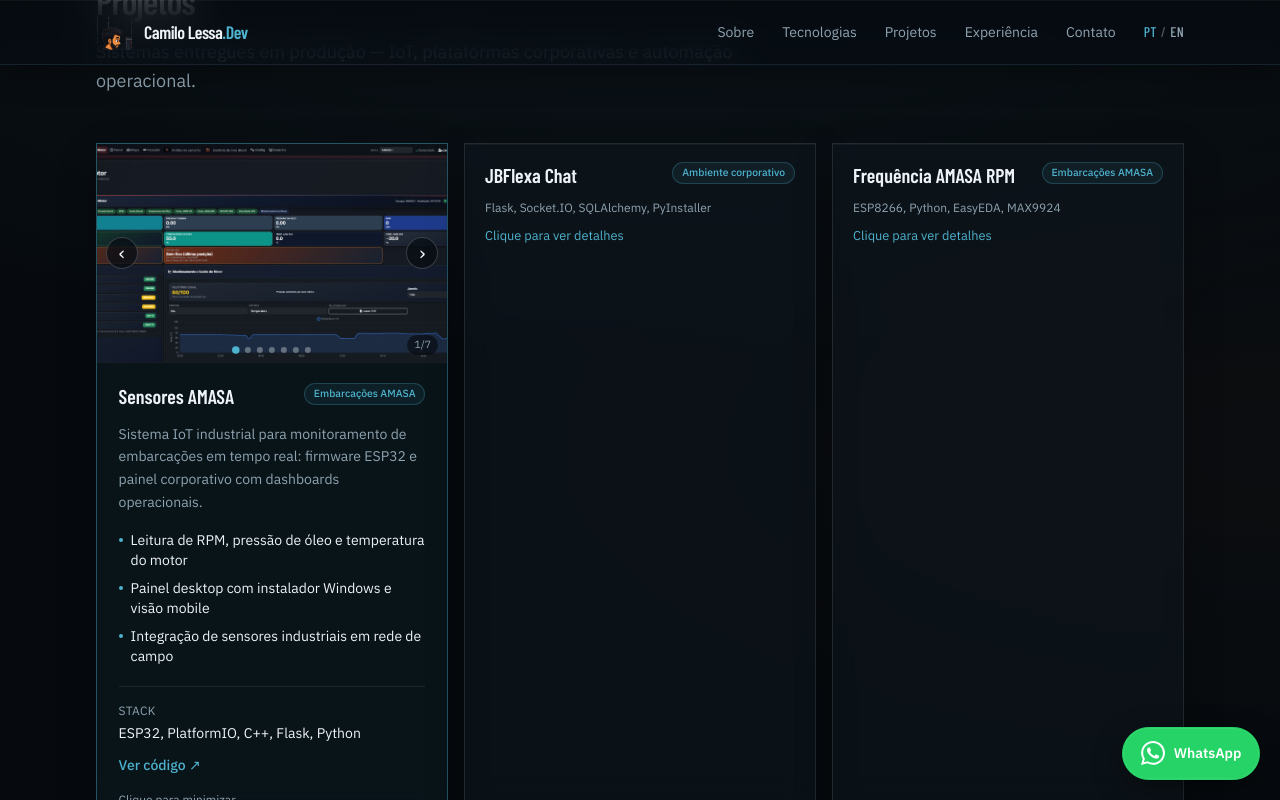
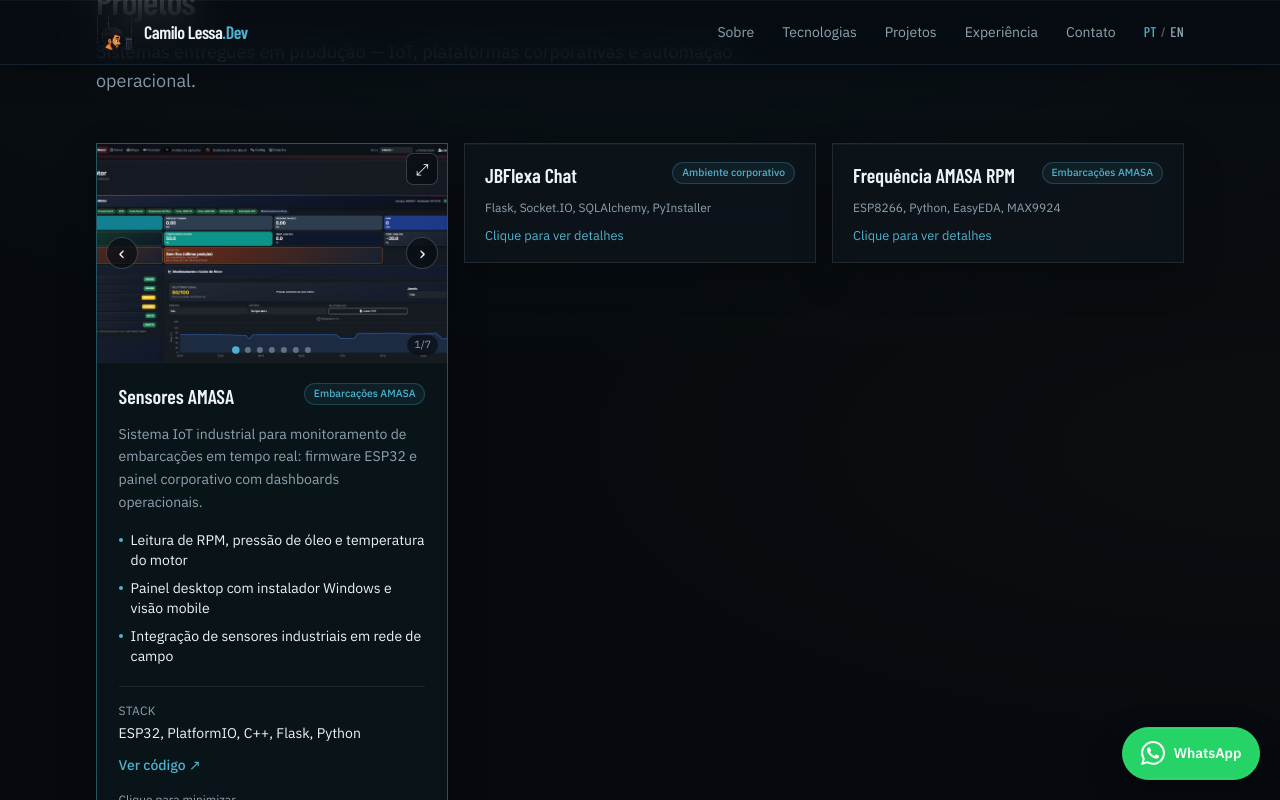
Before and after one commit to camilomelo8428/portfolio-camilo, a Next.js app: page /portfolio-camilo/ in a window 1280 px wide. Both pictures are taken after a click on the button 272 px from the left and 2754 px from the top of the page. Shown: the part 2354-3154 px from the top of the page. Built offline with nearby package versions, Linux system fonts and the light colour scheme.

Commit message:
fix: cards independentes ao expandir e lightbox para ampliar imagens

```diff
--- a/src/app/globals.css
+++ b/src/app/globals.css
@@ -898,7 +898,8 @@ body {
 }
 
 .project-card {
-  height: 100%;
+  align-self: start;
+  height: auto;
   overflow: hidden;
   border: 1px solid rgba(238, 243, 247, 0.1);
   background: rgba(16, 24, 32, 0.55);
@@ -931,6 +932,132 @@ body {
 
 .project-card--open .project-card__media {
   aspect-ratio: 16 / 10;
+}
+
+.project-gallery__expand {
+  position: absolute;
+  top: 0.55rem;
+  right: 0.55rem;
+  z-index: 3;
+  display: flex;
+  height: 2rem;
+  width: 2rem;
+  align-items: center;
+  justify-content: center;
+  border: 1px solid rgba(238, 243, 247, 0.2);
+  border-radius: 0.45rem;
+  background: rgba(8, 13, 18, 0.78);
+  color: var(--ink);
+  font-size: 1rem;
+  line-height: 1;
+  transition:
+    background-color 0.2s ease,
+    border-color 0.2s ease,
+    color 0.2s ease;
+}
+
+.project-gallery__expand:hover {
+  border-color: rgba(78, 179, 207, 0.5);
+  background: rgba(78, 179, 207, 0.2);
+  color: var(--steel);
+}
+
+.project-gallery__image-btn {
+  display: block;
+  width: 100%;
+  height: 100%;
+  padding: 0;
+  border: 0;
+  background: transparent;
+  cursor: default;
+}
+
+.project-card__media--gallery .project-gallery__image-btn {
+  cursor: zoom-in;
+}
+
+.project-lightbox {
+  position: fixed;
+  inset: 0;
+  z-index: 100;
+  display: flex;
+  align-items: center;
+  justify-content: center;
+  padding: 1.5rem;
+  background: rgba(4, 8, 12, 0.92);
+  backdrop-filter: blur(8px);
+}
+
+.project-lightbox__figure {
+  display: flex;
+  max-width: min(96vw, 1400px);
+  max-height: 90vh;
+  flex-direction: column;
+  align-items: center;
+  gap: 0.75rem;
+  margin: 0;
+}
+
+.project-lightbox__image {
+  max-width: 100%;
+  max-height: calc(90vh - 2rem);
+  border: 1px solid rgba(78, 179, 207, 0.25);
+  border-radius: 0.5rem;
+  object-fit: contain;
+  box-shadow: 0 24px 80px rgba(0, 0, 0, 0.55);
+}
+
+.project-lightbox__caption {
+  font-size: 0.85rem;
+  color: var(--ink-muted);
+}
+
+.project-lightbox__close {
+  position: absolute;
+  top: 1rem;
+  right: 1rem;
+  z-index: 2;
+  display: flex;
+  height: 2.5rem;
+  width: 2.5rem;
+  align-items: center;
+  justify-content: center;
+  border: 1px solid rgba(238, 243, 247, 0.2);
+  border-radius: 999px;
+  background: rgba(8, 13, 18, 0.85);
+  color: var(--ink);
+  font-size: 1.5rem;
+  line-height: 1;
+}
+
+.project-lightbox__nav {
+  position: absolute;
+  top: 50%;
+  z-index: 2;
+  display: flex;
+  height: 2.75rem;
+  width: 2.75rem;
+  transform: translateY(-50%);
+  align-items: center;
+  justify-content: center;
+  border: 1px solid rgba(238, 243, 247, 0.2);
+  border-radius: 999px;
+  background: rgba(8, 13, 18, 0.85);
+  color: var(--ink);
+  font-size: 1.5rem;
+  line-height: 1;
+}
+
+.project-lightbox__nav--prev {
+  left: 1rem;
+}
+
+.project-lightbox__nav--next {
+  right: 1rem;
+}
+
+.projects-grid {
+  align-items: start;
 }
 
 .project-gallery__nav {
--- a/src/components/ProjectGallery.tsx
+++ b/src/components/ProjectGallery.tsx
@@ -1,6 +1,6 @@
 "use client";
 
-import { useState } from "react";
+import { useCallback, useEffect, useState, type MouseEvent } from "react";
 import { assetUrl } from "@/lib/assets";
 
 type ProjectGalleryProps = {
@@ -8,17 +8,142 @@ type ProjectGalleryProps = {
   alt: string;
   /** Se false, mostra so a capa sem controles. */
   interactive?: boolean;
+  expandImageLabel?: string;
+  closeLightboxLabel?: string;
 };
 
 /**
- * Galeria do projeto: capa unica ou carrossel com navegacao.
+ * Lightbox fullscreen para visualizar imagens ampliadas.
+ */
+function ImageLightbox({
+  images,
+  alt,
+  startIndex,
+  closeLabel,
+  onClose,
+}: {
+  images: string[];
+  alt: string;
+  startIndex: number;
+  closeLabel: string;
+  onClose: () => void;
+}) {
+  const [index, setIndex] = useState(startIndex);
+  const total = images.length;
+  const current = images[index] ?? images[0];
+
+  const goPrevious = useCallback(() => {
+    setIndex((previous) => (previous - 1 + total) % total);
+  }, [total]);
+
+  const goNext = useCallback(() => {
+    setIndex((previous) => (previous + 1) % total);
+  }, [total]);
+
+  useEffect(() => {
+    const onKeyDown = (event: KeyboardEvent) => {
+      if (event.key === "Escape") {
+        onClose();
+      }
+      if (event.key === "ArrowLeft") {
+        goPrevious();
+      }
+      if (event.key === "ArrowRight") {
+        goNext();
+      }
+    };
+
+    document.body.style.overflow = "hidden";
+    window.addEventListener("keydown", onKeyDown);
+    return () => {
+      document.body.style.overflow = "";
+      window.removeEventListener("keydown", onKeyDown);
+    };
+  }, [goNext, goPrevious, onClose]);
+
+  if (!current) {
+    return null;
+  }
+
+  return (
+    <div
+      className="project-lightbox"
+      role="dialog"
+      aria-modal="true"
+      aria-label={alt}
+      onClick={onClose}
+    >
+      <button
+        type="button"
+        className="project-lightbox__close"
+        aria-label={closeLabel}
+        onClick={(event) => {
+          event.stopPropagation();
+          onClose();
+        }}
+      >
+        ×
+      </button>
+
+      {total > 1 ? (
+        <>
+          <button
+            type="button"
+            className="project-lightbox__nav project-lightbox__nav--prev"
+            aria-label="Imagem anterior"
+            onClick={(event) => {
+              event.stopPropagation();
+              goPrevious();
+            }}
+          >
+            ‹
+          </button>
+          <button
+            type="button"
+            className="project-lightbox__nav project-lightbox__nav--next"
+            aria-label="Proxima imagem"
+            onClick={(event) => {
+              event.stopPropagation();
+              goNext();
+            }}
+          >
+            ›
+          </button>
+        </>
+      ) : null}
+
+      <figure
+        className="project-lightbox__figure"
+        onClick={(event) => event.stopPropagation()}
+      >
+        {/* eslint-disable-next-line @next/next/no-img-element */}
+        <img
+          src={assetUrl(current)}
+          alt={`${alt} (${index + 1}/${total})`}
+          className="project-lightbox__image"
+        />
+        {total > 1 ? (
+          <figcaption className="project-lightbox__caption">
+            {index + 1} / {total}
+          </figcaption>
+        ) : null}
+      </figure>
+    </div>
+  );
+}
+
+/**
+ * Galeria do projeto: capa unica ou carrossel com navegacao e lightbox.
  */
 export function ProjectGallery({
   images,
   alt,
   interactive = true,
+  expandImageLabel = "Ampliar imagem",
+  closeLightboxLabel = "Fechar",
 }: ProjectGalleryProps) {
   const [index, setIndex] = useState(0);
+  const [lightboxOpen, setLightboxOpen] = useState(false);
   const total = images.length;
   const current = images[interactive ? index : 0] ?? images[0];
 
@@ -36,21 +161,55 @@ export function ProjectGallery({
     setIndex((previous) => (previous + 1) % total);
   };
 
+  const openLightbox = (event: MouseEvent<HTMLButtonElement>) => {
+    event.stopPropagation();
+    setLightboxOpen(true);
+  };
+
   return (
+    <>
       <div
         className={`project-card__media ${showControls ? "project-card__media--gallery" : ""}`}
+      >
+        {interactive ? (
+          <button
+            type="button"
+            className="project-gallery__image-btn"
+            aria-label={expandImageLabel}
+            onClick={openLightbox}
           >
             {/* eslint-disable-next-line @next/next/no-img-element */}
             <img
               src={assetUrl(current)}
-        alt={
-          showControls ? `${alt} (${index + 1}/${total})` : alt
-        }
+              alt={showControls ? `${alt} (${index + 1}/${total})` : alt}
               width={1200}
               height={675}
               loading="lazy"
               className="project-card__image"
             />
+          </button>
+        ) : (
+          /* eslint-disable-next-line @next/next/no-img-element */
+          <img
+            src={assetUrl(current)}
+            alt={alt}
+            width={1200}
+            height={675}
+            loading="lazy"
+            className="project-card__image"
+          />
+        )}
+
+        {interactive ? (
+          <button
+            type="button"
+            className="project-gallery__expand"
+            aria-label={expandImageLabel}
+            onClick={openLightbox}
+          >
+            ⤢
+          </button>
+        ) : null}
 
         {showControls ? (
           <>
@@ -98,5 +257,16 @@ export function ProjectGallery({
           </>
         ) : null}
       </div>
+
+      {lightboxOpen ? (
+        <ImageLightbox
+          images={images}
+          alt={alt}
+          startIndex={index}
+          closeLabel={closeLightboxLabel}
+          onClose={() => setLightboxOpen(false)}
+        />
+      ) : null}
+    </>
   );
 }
--- a/src/components/Projects.tsx
+++ b/src/components/Projects.tsx
@@ -34,7 +34,7 @@ export function Projects() {
           </p>
         </RevealOnScroll>
 
-        <div className="mt-12 grid gap-4 sm:grid-cols-2 lg:grid-cols-3">
+        <div className="projects-grid mt-12 grid gap-4 sm:grid-cols-2 lg:grid-cols-3">
           {t.projects.items.map((project, index) => {
             const isOpen = expanded.has(index);
             const images = getProjectImages(project.name);
@@ -42,16 +42,30 @@ export function Projects() {
             const alt = `${project.name} — ${t.projects.imageAltSuffix}`;
 
             return (
-              <RevealOnScroll key={project.name} delay={index * 50}>
+              <RevealOnScroll
+                key={project.name}
+                delay={index * 50}
+                className="h-auto self-start"
+              >
                 <article
                   className={`project-card ${isOpen ? "project-card--open" : "project-card--compact"}`}
                 >
                   {cover && !isOpen ? (
-                    <ProjectGallery images={[cover]} alt={alt} interactive={false} />
+                    <ProjectGallery
+                      images={[cover]}
+                      alt={alt}
+                      interactive={false}
+                    />
                   ) : null}
 
                   {isOpen && images.length > 0 ? (
-                    <ProjectGallery images={images} alt={alt} interactive />
+                    <ProjectGallery
+                      images={images}
+                      alt={alt}
+                      interactive
+                      expandImageLabel={t.projects.expandImageLabel}
+                      closeLightboxLabel={t.projects.closeLightboxLabel}
+                    />
                   ) : null}
 
                   <button
--- a/src/i18n/dictionaries.ts
+++ b/src/i18n/dictionaries.ts
@@ -49,6 +49,8 @@ export type Dictionary = {
     productionLabel: string;
     codeLinkLabel: string;
     imageAltSuffix: string;
+    expandImageLabel: string;
+    closeLightboxLabel: string;
     items: {
       name: string;
       summary: string;
@@ -220,6 +222,8 @@ const pt: Dictionary = {
     productionLabel: "Produção",
     codeLinkLabel: "Ver código",
     imageAltSuffix: "captura do projeto",
+    expandImageLabel: "Ampliar imagem",
+    closeLightboxLabel: "Fechar",
     items: [
       {
         name: "Sensores AMASA",
@@ -457,6 +461,8 @@ const en: Dictionary = {
     productionLabel: "Production",
     codeLinkLabel: "View code",
     imageAltSuffix: "project screenshot",
+    expandImageLabel: "Expand image",
+    closeLightboxLabel: "Close",
     items: [
       {
         name: "Sensores AMASA",
```
Lines whose indentation alone changed are shown as unchanged.
